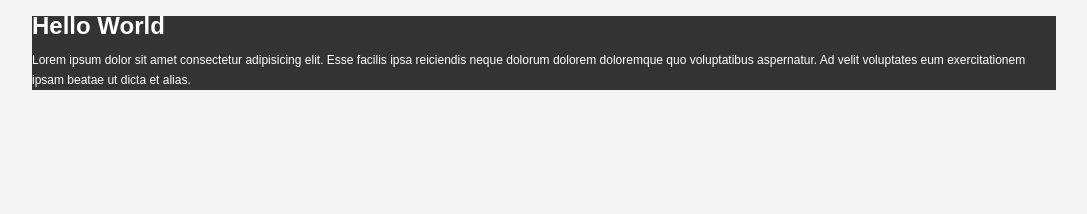
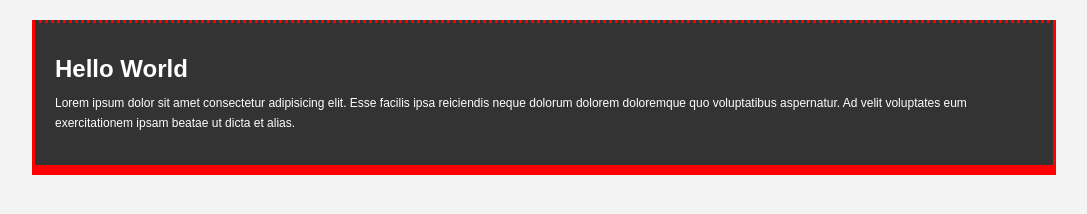
Before and after one commit to sunnypatel24/html-course-youtube, a plain HTML site: page css/index.html in a window 1280 px wide. Shown: the whole page, without its empty margins (96-1183 px from the left). Drawn offline with Linux system fonts and the light colour scheme.

Commit message:
Added style for padding, margin, borders

```diff
--- a/css/style.css
+++ b/css/style.css
@@ -16,4 +16,11 @@ body {
 .box-1 {
     background-color: #333;
     color: #fff;
+    border: 5px red solid;
+    border-width: 3px;
+    border-bottom-width: 10px;
+    border-top-style: dotted;
+    padding: 20px;
+    margin-top: 20px;
+    margin: 20px 0;
 }
```
